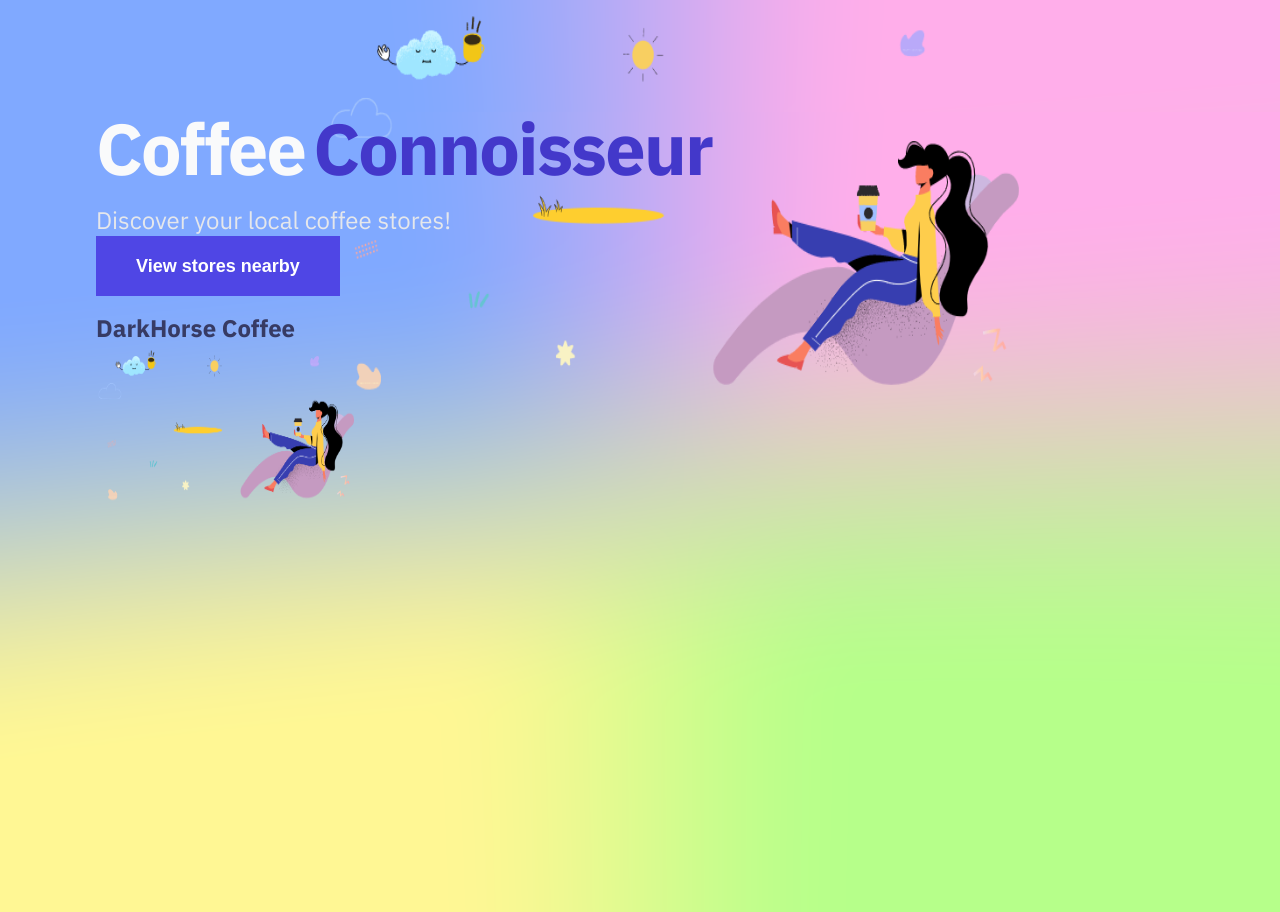
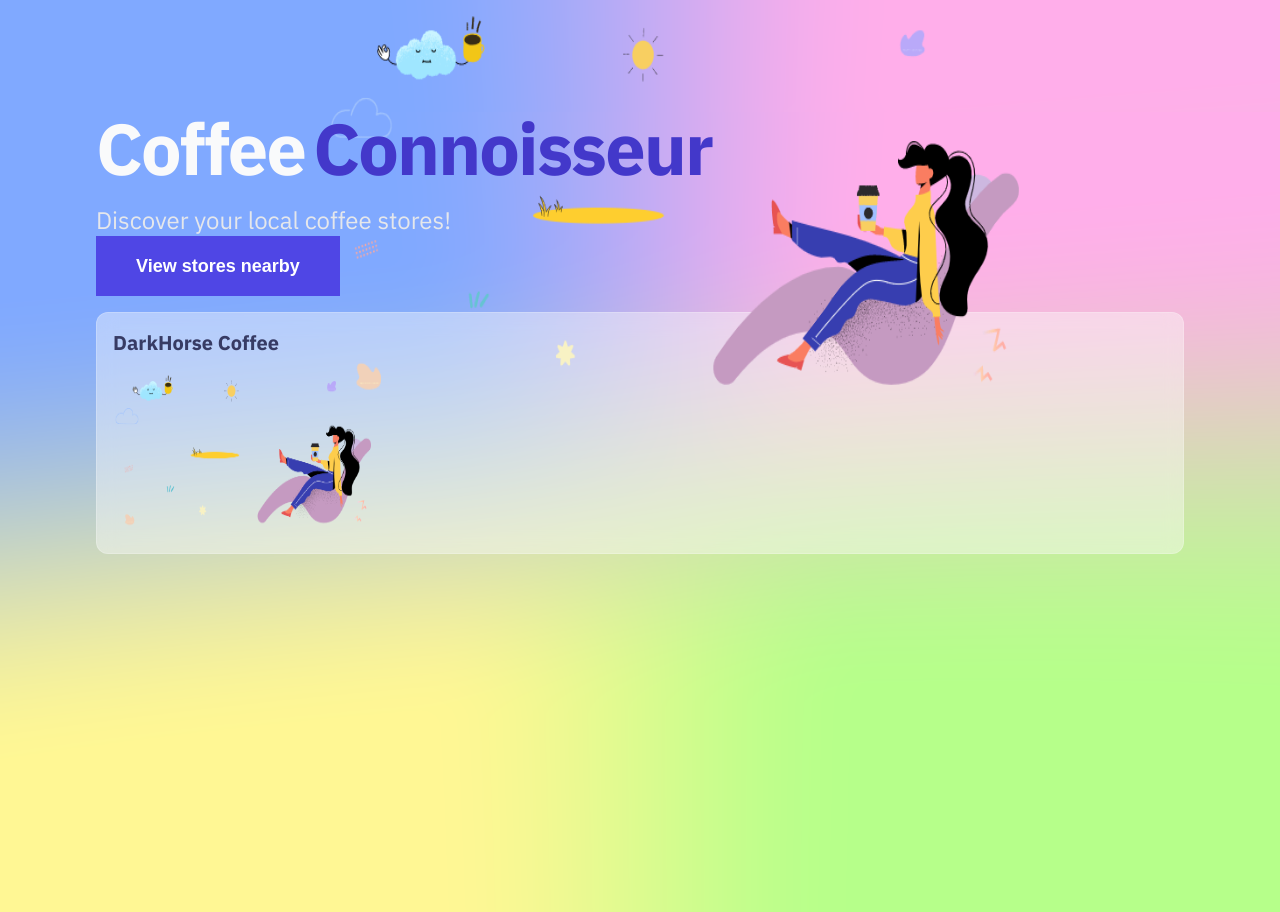
Before and after one commit to thomaswilsondev/Find-Coffee-Store-Near-Me, a Next.js app: page / in a window 1280 px wide. Built offline with nearby package versions, Linux system fonts and the light colour scheme.

Commit message:
Card Component Styling: card glassmorphism

```diff
--- a/components/card/card.js
+++ b/components/card/card.js
@@ -1,11 +1,26 @@
+import Link from "next/link";
 import Image from "next/image";
-import Link from "next/link";
+import cls from "classnames";
+
+import styles from "./card.module.css";
+
 const Card = (props) => {
   return (
-    <Link href={props.imgUrl}>
-      <a>
-        <h2>{props.name}</h2>
-        <Image src={props.imgUrl} width={260} height={160} />
+    <Link href={props.href}>
+      <a className={styles.cardLink}>
+        <div className={cls("glass", styles.container)}>
+          <div className={styles.cardHeaderWrapper}>
+            <h2 className={styles.cardHeader}>{props.name}</h2>
+          </div>
+          <div className={styles.cardImageWrapper}>
+            <Image
+              className={styles.cardImage}
+              src={props.imgUrl}
+              width={260}
+              height={160}
+            />
+          </div>
+        </div>
       </a>
     </Link>
   );
--- a/components/card/card.module.css
+++ b/components/card/card.module.css
@@ -0,0 +1,56 @@
+.cardLink {
+  margin: auto;
+  --tw-shadow: 0 20px 25px -5px rgba(0, 0, 0, 0.1),
+    0 10px 10px -5px rgba(0, 0, 0, 0.04);
+  box-shadow: 0 0 transparent, 0 0 #0000, 0 0 transparent, 0 0 #0000,
+    0 0 transparent;
+
+  border-color: var(--text-white-100);
+  border-radius: 0.75rem /* 12px */;
+}
+
+.container {
+  border-radius: 0.75rem /* 12px */;
+  padding-top: 0.25rem /* 4px */;
+  padding-bottom: 0.25rem /* 4px */;
+  padding-bottom: 1.25rem /* 20px */;
+  padding-left: 1rem /* 16px */;
+  padding-right: 1rem /* 16px */;
+
+  backdrop-filter: blur(10px);
+}
+
+.cardHeaderWrapper {
+  margin-top: 0.75rem /* 12px */;
+  margin-bottom: 0.75rem /* 12px */;
+}
+
+.cardHeader {
+  text-overflow: ellipsis;
+  white-space: nowrap;
+  font-size: 1.25rem /* 20px */;
+  line-height: 1.75rem /* 28px */;
+  font-weight: 800;
+  overflow: hidden;
+  width: 16rem /* 256px */;
+}
+
+.cardImageWrapper {
+  color: var(--text-white-100);
+}
+
+.cardImage {
+  border-radius: 0.75rem /* 12px */;
+}
+
+@media (min-width: 1024px) {
+  .cardHeader {
+    width: 16rem /* 256px */;
+  }
+}
+
+@media (min-width: 768px) {
+  .cardHeader {
+    width: 16rem /* 256px */;
+  }
+}
--- a/package.json
+++ b/package.json
@@ -9,6 +9,7 @@
     "lint": "next lint"
   },
   "dependencies": {
+    "classnames": "^2.3.2",
     "next": "^12.3.4",
     "react": "^18.2.0",
     "react-dom": "^18.2.0"
--- a/styles/globals.css
+++ b/styles/globals.css
@@ -69,6 +69,19 @@
   outline: 5px auto -webkit-focus-ring-color;
 }
 
+/* glass-morphism */
+.glass {
+  background: hsla(0, 0%, 100%, 0.4);
+  -webkit-backdrop-filter: blur(10px);
+  backdrop-filter: blur(10px);
+  border: 1px solid hsla(0, 0%, 100%, 0.2);
+}
+
+.glass:hover {
+  background: hsla(0, 0%, 100%, 0.7);
+  border: 1px solid #fff;
+}
+
 :root {
   --text-purple: rgba(67, 56, 202, 1);
   --text-purple-dark: rgba(79, 70, 229, 1);
```
Also changed, not shown: 1 other file (tests, documents, lock files or other folders).
